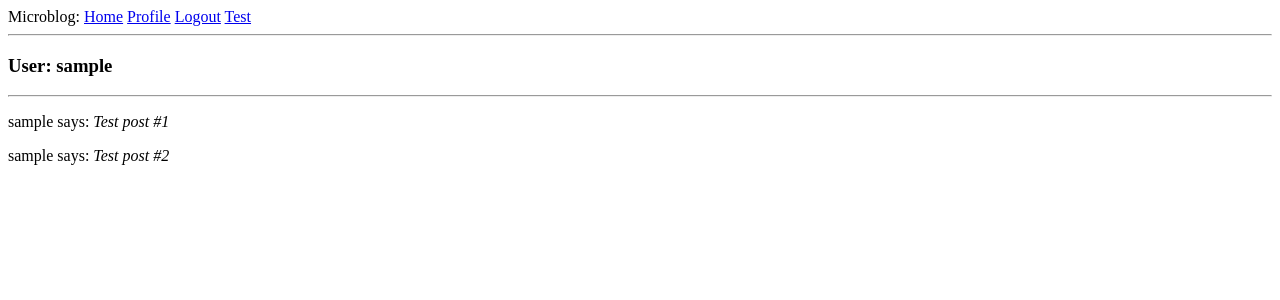
After one commit to taehyunlim/flask-microblog, a Flask app: the page made by app/models.py in a window 1280 px wide. The commit adds this page. Shown: the top 300 px of the page. Run offline with Flask 2, Linux system fonts and the light colour scheme; the visitor is signed in with stand-in values (Sample User, id 1); data comes from the database, SQL or seed files in the repository.

Commit message:
Adds profile page feature

```diff
--- a/app/models.py
+++ b/app/models.py
@@ -2,6 +2,7 @@ from datetime import datetime
 from app import db, login
 from werkzeug.security import generate_password_hash, check_password_hash
 from flask_login import UserMixin
+from hashlib import md5
 
 class User(UserMixin, db.Model):
     id = db.Column(db.Integer, primary_key=True)
@@ -19,6 +20,11 @@ class User(UserMixin, db.Model):
     def check_pw(self, pw):
         return check_password_hash(self.pw_hash, pw)
 
+    def avatar(self, size):
+        # Encode email string as bytes and then store the hexadecimal digest string
+        digest = md(self.email.lower().encode('utf-8')).hexdigest()
+        return 'https://www.gravatar.com/avatar/{}?d=identicon&s={}'.format(digest, size)
+
 class Post(db.Model):
     id = db.Column(db.Integer, primary_key=True)
     body = db.Column(db.String(140))
--- a/app/routes.py
+++ b/app/routes.py
@@ -61,3 +61,14 @@ def register():
         flash('Registration complete.')
         return redirect(url_for('login'))
     return render_template('register.html', title='Register', form=form)
+
+@application.route('/user/<username>')
+@login_required
+def user(username):
+    # Sends 404 error back to client if no results found
+    user = User.query.filter_by(username=username).first_or_404()
+    posts = [
+        { 'author': user, 'body': 'Test post #1' },
+        { 'author': user, 'body': 'Test post #2' }
+    ]
+    return render_template('user.html', user=user, posts=posts)
--- a/app/templates/base.html
+++ b/app/templates/base.html
@@ -12,6 +12,7 @@
       {% if current_user.is_anonymous %}
       <a href="{{ url_for('login') }}">Login</a>
       {% else %}
+      <a href="{{ url_for('user', username=current_user.username) }}">Profile</a>
       <a href="{{ url_for('logout') }}">Logout</a>
       {% endif %}
       <a href="{{ url_for('test') }}">Test</a>
--- /dev/null
+++ b/app/templates/user.html
@@ -0,0 +1,9 @@
+{% extends "base.html" %}
+
+{% block content %}
+  <h3>User: {{ user.username }}</h3>
+  <hr>
+  {% for post in posts %}
+  <p>{{ post.author.username }} says: <i>{{ post.body }}</i></p>
+  {% endfor %}
+{% endblock %}
```
